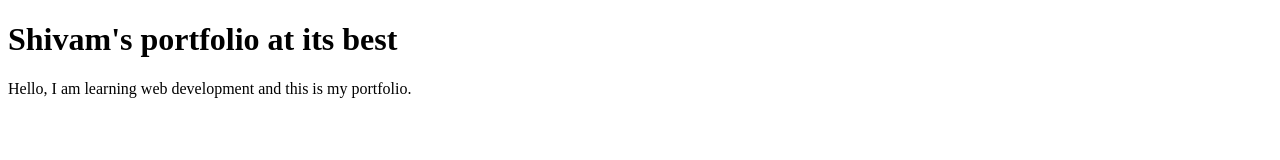
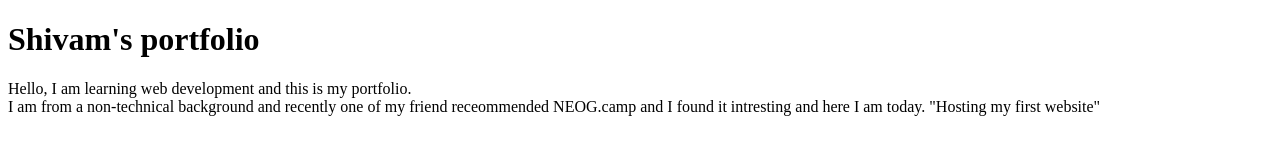
Before and after one commit to sahaniss27/sahaniss-portfolio, a plain HTML site: page index.html in a window 1280 px wide. Drawn offline with Linux system fonts and the light colour scheme.

Commit message:
refactor: added new paragraph

```diff
--- a/index.html
+++ b/index.html
@@ -7,7 +7,7 @@
     <title>sahaniss portfolio</title>
 </head>
 <body>
-    <h1>Shivam's portfolio at its best</h1>
-    <p>Hello, I am learning web development and this is my portfolio.</p>
+    <h1>Shivam's portfolio </h1>
+    <p>Hello, I am learning web development and this is my portfolio. <br>I am from a non-technical background and recently one of my friend receommended NEOG.camp and I found it intresting and here I am today. "Hosting my first website"</p>
 </body>
 </html>
```
